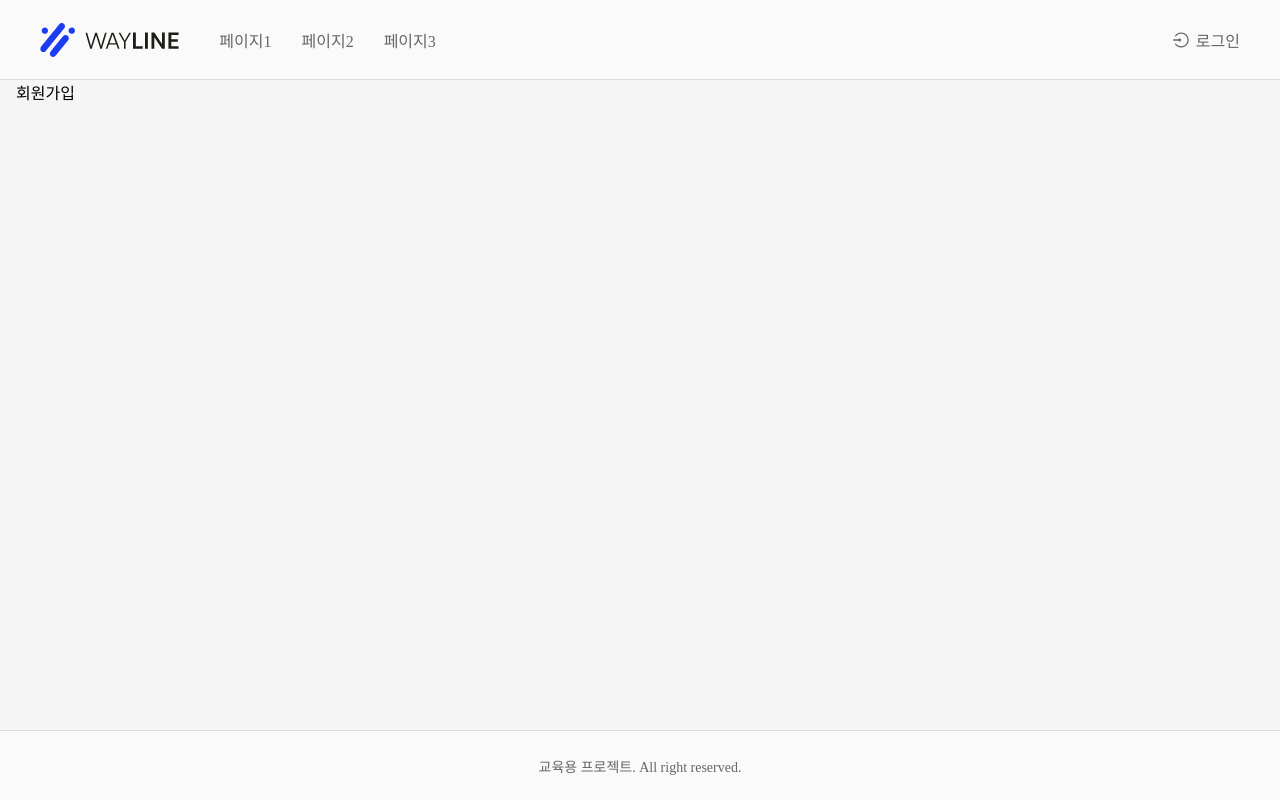
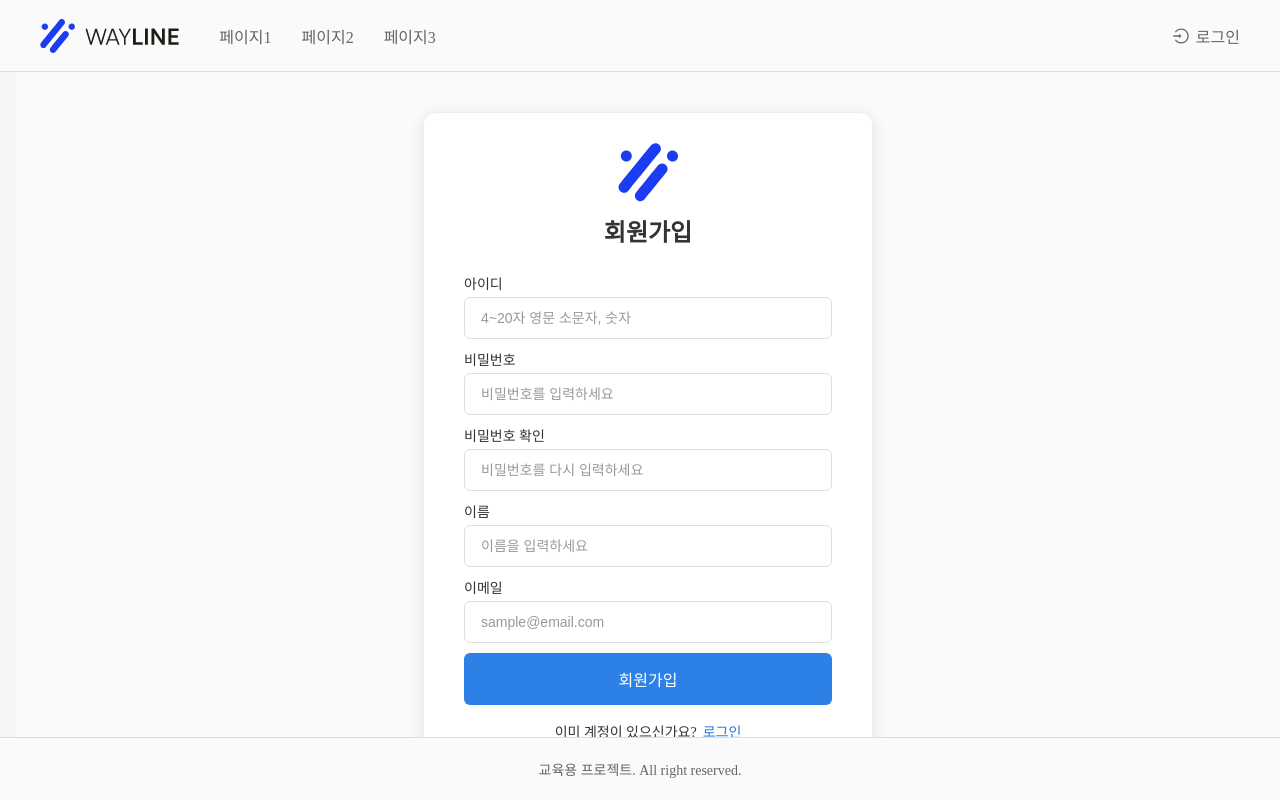
Before and after one commit to jumingyu-del/koreait-web4-react, a React (Vite) app: page /signup in a window 1280 px wide. Built offline with nearby package versions, Linux system fonts and the light colour scheme.

Commit message:
feat: signup

```diff
--- /dev/null
+++ b/src/mini-project/apis/endpoints/auth.js
@@ -0,0 +1,7 @@
+import instance from "../instance";
+
+
+export const signupAPI = async (dto) => {
+    const response = await instance.post("/auth/signup", dto);
+    return response.data;
+}
--- /dev/null
+++ b/src/mini-project/apis/instance.js
@@ -0,0 +1,31 @@
+import axios from "axios";
+
+const instance = axios.create({
+    baseURL: "http://localhost:8080",
+    headers: {
+        "Content-Type": "application/json"
+    },
+    //브라우저가 쿠키(RefreshToken)를 요청에 담을 수 있게
+    withCredentials: true
+})
+
+// axios의 인터셉터 기능
+instance.interceptors.request.use(
+    (config) => {
+
+        const accessToken = localStorage.getItem("accessToken")
+
+        if(!!accessToken) {
+            config.headers.Authorization = `Bearer ${accessToken}`;
+        }
+
+        return config;
+    },
+    (error) => {
+        // 요청 설정 하다가 에러가 발생한 경우
+        // 실행할 함수
+        return Promise.reject(error);
+    }
+);
+
+export default instance;
--- a/src/mini-project/constants/menu.jsx
+++ b/src/mini-project/constants/menu.jsx
@@ -1,4 +1,5 @@
 import Home from "../pages/Home/Home"
+import Signup from "../pages/Signup/Signup"
 
 // 상단 header navbar 일반 메뉴들
 export const MENU_ITEMS = [
@@ -38,7 +39,7 @@ export const PUBLIC_ROUTES = [
     {
         id: "signup",
         path: "/signup",
-        element: <>회원가입</>
+        element: <Signup />
     },
 ]
 
--- /dev/null
+++ b/src/mini-project/hooks/useForm.js
@@ -0,0 +1,26 @@
+import { useState } from "react"
+
+// 커스텀 훅 - 공용
+export const useForm = (initVal) => {
+    const [formVal, setFormVal] = useState(initVal);
+
+    const handleChange = (e) => {
+        const {name, value} = e.target;
+        setFormVal((prev) => {
+            return {
+                ...prev,
+                [name]: value
+            }
+        })
+    }
+
+    const resetForm = () => {
+        setFormVal(initVal);
+    }
+
+    return {
+        formVal,
+        handleChange,
+        resetForm
+    }
+}
--- a/src/mini-project/pages/Home/styles.js
+++ b/src/mini-project/pages/Home/styles.js
@@ -6,22 +6,33 @@ export const container = css`
     display: flex;
     align-items: center;
     justify-content: center;
+    overflow-y: auto;
 `;
 
 export const cardSection = css`
     display: flex;
     flex-wrap: wrap;
+    justify-content: center;
+    gap: 30px;
     max-width: 1400px;
 `;
 
 export const card = css`
     height: 450px;
     overflow: hidden;
+    flex-basis: 20%; // 정렬된 상태에서 공간범유 20%
+    box-shadow: 0 2px 8px rgba(0, 0, 0, 0.3);
+    cursor: pointer;
+    transition: transform 0.15s ease;
+    border-radius: 8px;
+    &:hover {
+        transform: translateY(-8px);
+    }
 `;
 
 export const cardImage = css`
-    object-fit: cover;
-    object-position: center;
     width: 100%;
     height: 100%;
+    object-fit: cover; // 요소 크기만큼만 보여짐
+    object-position: center; // 이미지 center로 기준 변경
 `;
--- /dev/null
+++ b/src/mini-project/pages/Signup/Signup.jsx
@@ -0,0 +1,109 @@
+/** @jsxImportSource @emotion/react */
+import * as s from "./styles";
+import only_logo from "../../../assets/only_logo.svg"
+import { Link } from "react-router-dom";
+import FormInput from "./components/FormInput";
+import { useForm } from "../../hooks/useForm";
+import { useState } from "react";
+import { useSignupMutation } from "./hooks/useSignup";
+
+export default function Signup() {
+    const {formVal, handleChange} = useForm({
+        username: "",
+        password: "",
+        passwordConfirm: "",
+        name: "",
+        email: ""
+    });
+    // [{}, {}, {}] => {}
+    const [errors, setErrors] = useState({});
+    const {mutate, isPending} = useSignupMutation();
+
+    const handleSubmit = () => {
+        if(isPending) return;
+        // FE의 validation
+
+        // spread - rest 문법
+        const {passwordConfirm, ...signupDto} = formVal;
+        mutate(signupDto, {
+            onError:(error) => {
+                const adiviceError = error.response.data;
+                if(
+                    error.response.status === 400
+                    && Array.isArray(adiviceError)
+                )
+                {
+                    let trimedError = {};
+                    // [{username: "~~"}, {password: "~"}]
+                    // -> {username: "~~"}, {password: "~"}
+                    for(let errorObj of adiviceError) {
+                        trimedError = {...trimedError, ...errorObj};
+                    }
+                    setErrors(trimedError);
+                }
+            }
+        })
+    }
+
+  return (
+    <div css={s.container}>
+        <div css={s.signupBox}>
+            <div css={s.logoBox}>
+                <img src={only_logo} alt="logo" css={s.logo}/>
+            </div>
+            <h1 css={s.title}>회원가입</h1>
+            <div css={s.formBox}>
+                <FormInput
+                    type="text"
+                    label="아이디"
+                    name="username"
+                    value={formVal.username}
+                    onChange={handleChange}
+                    placeholder="4~20자 영문 소문자, 숫자"
+                    error={errors.username}
+                />
+                <FormInput
+                    type="password"
+                    label="비밀번호"
+                    name="password"
+                    value={formVal.password}
+                    onChange={handleChange}
+                    placeholder="비밀번호를 입력하세요"
+                    error={errors.password}
+                />
+                <FormInput
+                    type="password"
+                    label="비밀번호 확인"
+                    name="passwordConfirm"
+                    value={formVal.passwordConfirm}
+                    onChange={handleChange}
+                    placeholder="비밀번호를 다시 입력하세요"
+                />
+                <FormInput
+                    type="text"
+                    label="이름"
+                    name="name"
+                    value={formVal.name}
+                    onChange={handleChange}
+                    placeholder="이름을 입력하세요"
+                    error={errors.name}
+                />
+                <FormInput
+                    type="email"
+                    label="이메일"
+                    name="email"
+                    value={formVal.email}
+                    onChange={handleChange}
+                    placeholder="sample@email.com"
+                    error={errors.email}
+                />
+                <button css={s.btn} onClick={handleSubmit}>회원가입</button>
+                <div css={s.linkBox}>
+                    <span css={s.linkText}>이미 계정이 있으신가요?</span>
+                    <Link to="/signin" css={s.link}>로그인</Link>
+                </div>
+            </div>
+        </div>
+    </div>
+  )
+}
--- /dev/null
+++ b/src/mini-project/pages/Signup/components/FormInput.jsx
@@ -0,0 +1,54 @@
+import {css} from "@emotion/react";
+/** @jsxImportSource @emotion/react */
+
+const container = css`
+    display: flex;
+    flex-direction: column;
+    gap: 4px;
+    width: 100%;
+`;
+
+const labelStyle = css`
+    font-size: 14px;
+    color: #333;
+    font-weight: 500;
+`;
+
+const inputStyle = (e)  => css`
+    padding: 12px 16px;
+    font-size: 14px;
+    border: 1px solid ${!!e ? "#ef4444" : "#ddd"};
+    border-radius: 6px;
+    &:focus {
+        outline: none;
+        border-color: ${!!e ? "#ef4444" : "#4a90e4"};
+    }
+    &::placeholder {
+        color: #999;
+    }
+`;
+
+const errorMsg = css`
+    color: #ef4444;
+    font-size: 12px;
+`;
+
+export default function FormInput({
+    label, type, name, value, onChange, onKeyDown, placeholder, error
+}) {
+  return (
+    <div css={container}>
+        <label css={labelStyle}>{label}</label>
+        <input
+            css={inputStyle(error)}
+            type={type}
+            name={name}
+            value={value}
+            onChange={onChange}
+            onKeyDown={onKeyDown}
+            placeholder={placeholder}
+        />
+        {error && <div css={errorMsg}>{error}</div>}
+    </div>
+  )
+}
--- /dev/null
+++ b/src/mini-project/pages/Signup/hooks/useSignup.js
@@ -0,0 +1,22 @@
+import { useMutation } from "@tanstack/react-query"
+import { signupAPI } from "../../../apis/endpoints/auth"
+import { useNavigate } from "react-router-dom"
+
+export const useSignupMutation = () => {
+    const navigator = useNavigate();
+
+    return useMutation({
+        mutationFn: signupAPI,
+        onSuccess: () => {
+            console.log("회원가입 완료") // 전역토스트
+            navigator("/signin");
+        },
+        onError: (error) => {
+            // 서버에서 내려주는 validation 에러는
+            // 상태로 처리할 것임
+            console.log(error.response);
+            const msg = error.response.data.message;
+            console.log(msg); // 전역토스트
+        }
+    })
+}
--- /dev/null
+++ b/src/mini-project/pages/Signup/styles.js
@@ -0,0 +1,90 @@
+import {css} from "@emotion/react";
+
+export const container = css`
+    width: 100%;
+    // 부모크기보다 커질 수 있음
+    // 최소크기를 부모크기로
+    // 스크롤바로 전체컨텐츠를 보려고
+    min-height: 100%;
+    display: flex;
+    justify-content: center;
+    background-color: #fafafa;
+    padding: 40px 0;
+`;
+
+export const  signupBox= css`
+    width: 450px;
+    padding: 30px 40px;
+    background-color: white;
+    border: 1px solid #eee;
+    border-radius: 12px;
+    box-shadow: 0 4px 16px rgba(0, 0, 0, 0.1);
+`;
+
+export const  logoBox = css`
+    display: flex;
+    justify-content: center;
+    margin-bottom: 10px;
+`;
+
+export const  logo = css`
+    width: 60px;
+    height: 60px;
+`;
+
+export const  title = css`
+    font-size: 24px;
+    color: #333;
+    text-align: center;
+    margin-bottom: 25px;
+`;
+
+export const  formBox = css`
+    display: flex;
+    flex-direction: column;
+    gap: 10px;
+    width: 100%;
+`;
+
+export const  btn = css`
+    padding: 14px;
+    font-size: 16px;
+    font-weight: 500;
+    background-color: #2d80e5;
+    color: white;
+    border: none;
+    border-radius: 6px;
+    cursor: pointer;
+    transition: background-color 0.2s ease;
+
+    &:hover {
+        background-color: #1e76e3;
+    }
+
+    &:disabled {
+        background-color: #ccc;
+        cursor: not-allowed;
+    }
+`;
+
+export const  linkBox = css`
+    display: flex;
+    justify-content: center;
+    align-items: center;
+    gap: 6px;
+    margin-top: 6px;
+`;
+
+export const  linkText = css`
+    font-size: 14px;
+    color: #333;
+`;
+
+export const  link = css`
+    font-size: 14px;
+    color: #1e76e3;
+    text-decoration: none;
+    &:hover {
+        color: #2d80e5;
+    }
+`;
```
